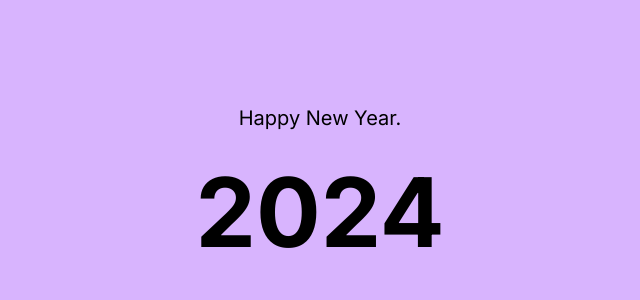
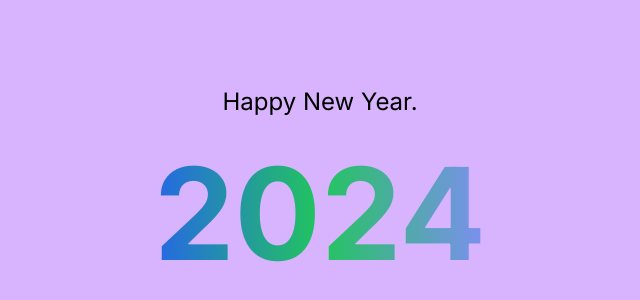
Before and after one commit to pradipchaudhary/happy-new-year, a Next.js app: page / in a window 1280 px wide. Shown: the part 214-514 px from the top of the page, without its empty margins (320-960 px from the left). Built offline with nearby package versions, Linux system fonts and the light colour scheme.

Commit message:
add grident color and org file.

```diff
--- a/src/app/components/Animation.jsx
+++ /dev/null
@@ -1,30 +0,0 @@
-"use client";
-import React, { useEffect } from "react";
-import Fireworks from "fireworks-js";
-
-const Animation = () => {
-    useEffect(() => {
-        const options = {
-            sound: true,
-            // Add your desired fireworks options here
-        };
-
-        const fireworks = new Fireworks();
-        fireworks.start(options);
-
-        return () => {
-            fireworks.stop();
-        };
-    }, []);
-
-    return (
-        <div className="fireworks-container">
-            <div
-                id="fireworks-target"
-                style={{ position: "absolute", top: 0, left: 0, zIndex: 1 }}
-            />
-        </div>
-    );
-};
-
-export default Animation;
--- a/src/app/components/NewYear.jsx
+++ b/src/app/components/NewYear.jsx
@@ -64,15 +64,21 @@ const NewYear = () => {
     });
     // Loading function
     if (loading) {
-        return <div className="loading">Loading...</div>;
+        return (
+            <div className="loading w-screen h-screen flex justify-center items-center">
+                Loading...
+            </div>
+        );
     }
 
     return (
         <main className="w-screen h-screen flex justify-center items-center">
             <div className="container">
                 <div className="text-center">
-                    <p className="text-xl">Happy New Year.</p>
-                    <h1 className="text-8xl font-bold p-2 mt-6">2024</h1>
+                    <p className="text-2xl">Happy New Year.</p>
+                    <h1 className="text-9xl font-bold p-2 mt-6 bg-gradient-to-r from-blue-600 via-green-500 to-indigo-400 inline-block text-transparent bg-clip-text">
+                        2024
+                    </h1>
                 </div>
             </div>
         </main>
```
